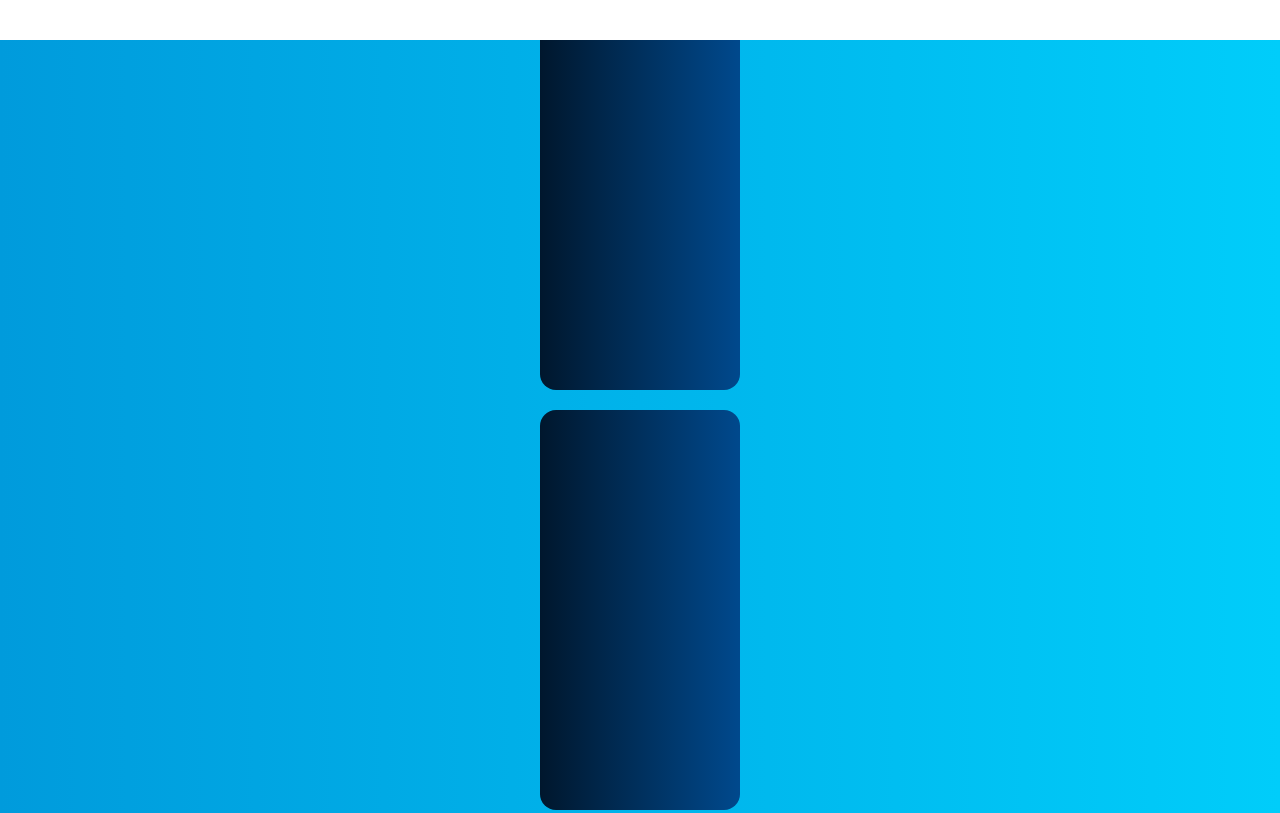
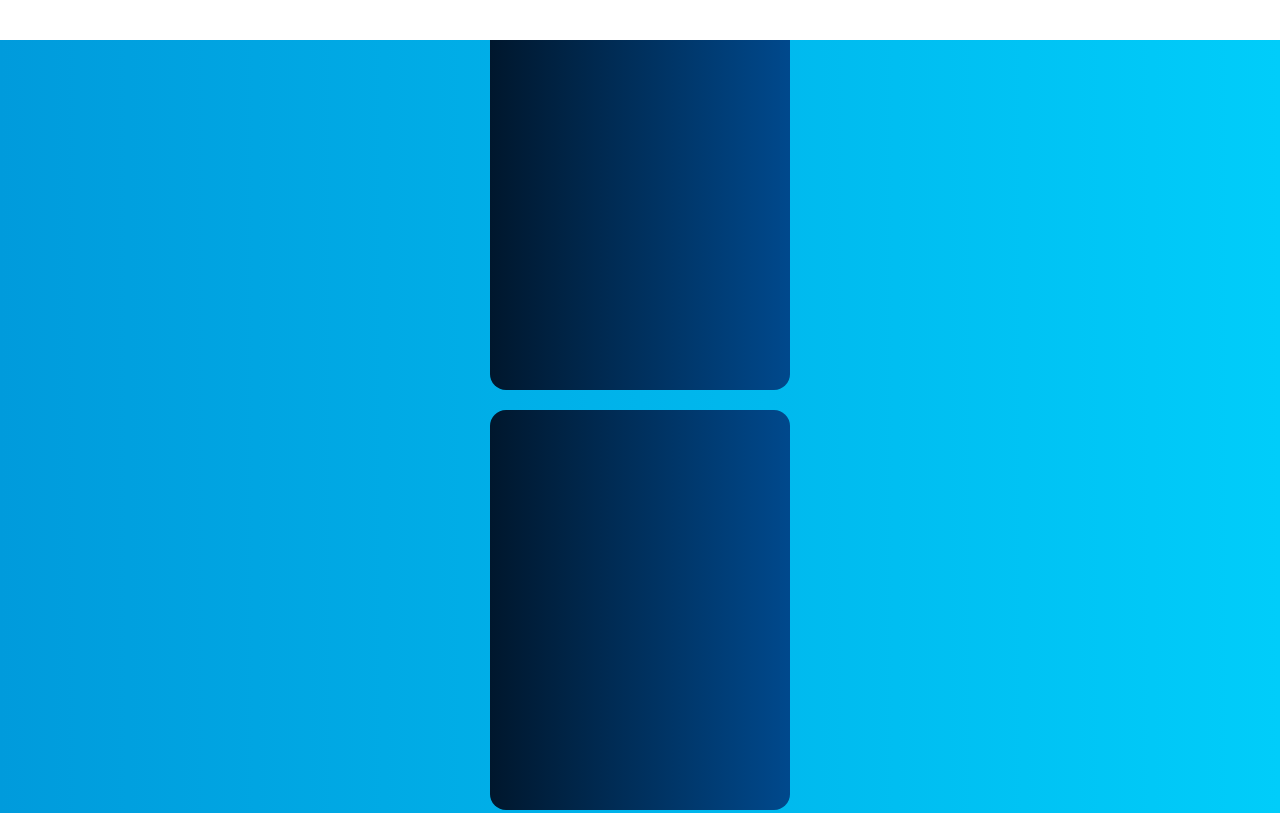
Before and after one commit to stevengerstmeyr/sg_portfolio, a plain HTML site: page index.html in a window 1280 px wide. Shown: the top 813 px of the page. Drawn offline with Linux system fonts and the light colour scheme.

Commit message:
Update desktop.css

```diff
--- a/desktop.css
+++ b/desktop.css
@@ -1,5 +1,6 @@
 body {
     margin: 0;
+    top: 0px;
     height: 100vh;
     display: flex;
     justify-content: center;
@@ -19,9 +20,15 @@ body {
 }
 
 .box {
-    width: 200px;
+    width: 300px;
     height: 400px;
     background: linear-gradient(to right, #00172D, #00498D);
     border-radius: 16px;
     margin: 20px;
+    transition: box-shadow 0.2s ease, transform 0.2s ease;
 }
+
+.box:hover {
+    box-shadow: 0 8px 16px rgba(0, 0, 0, 0.2), 0 6px 20px rgba(0, 0, 0, 0.19);
+    transform: translateY(-5px);
+}
```
